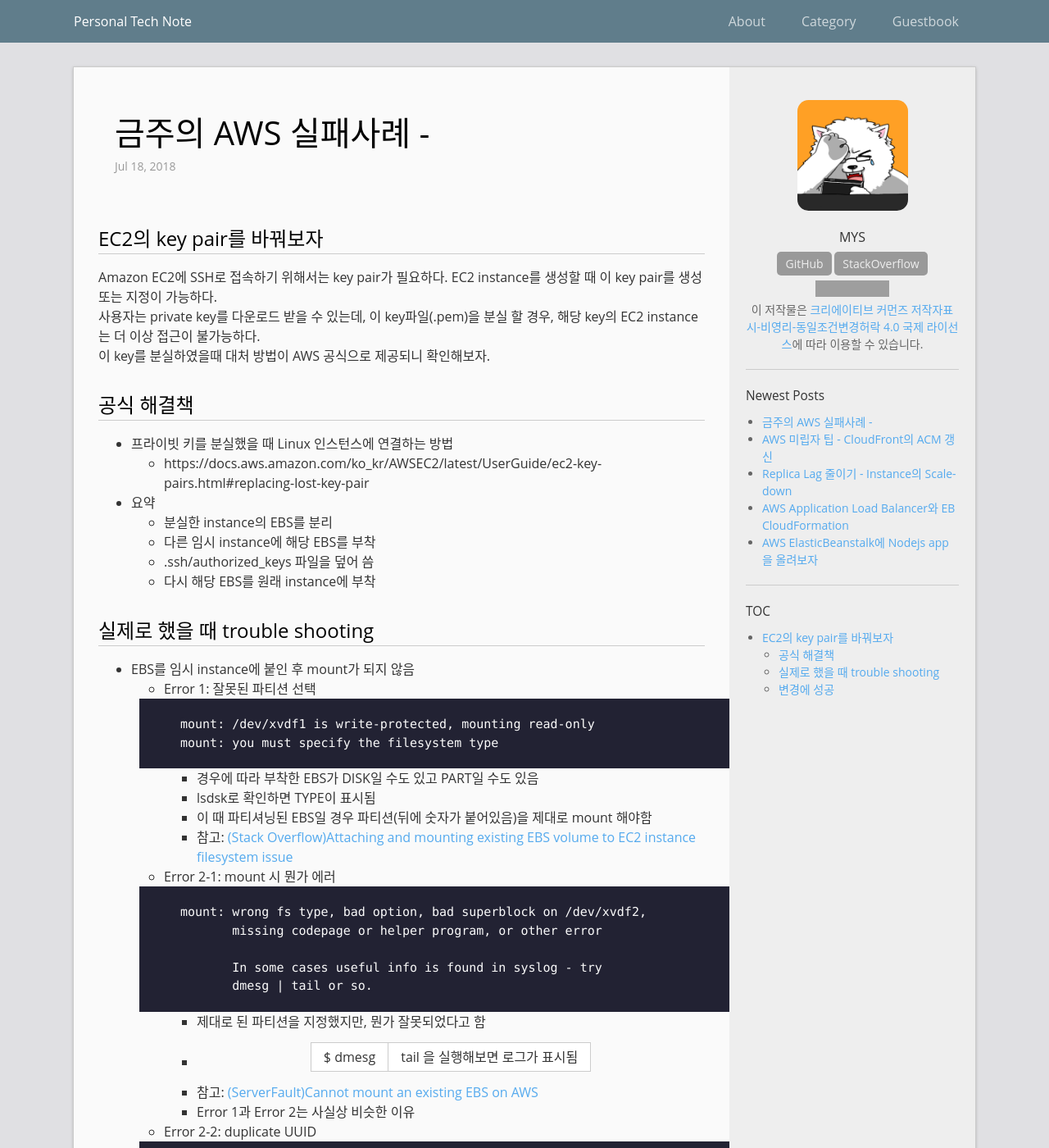
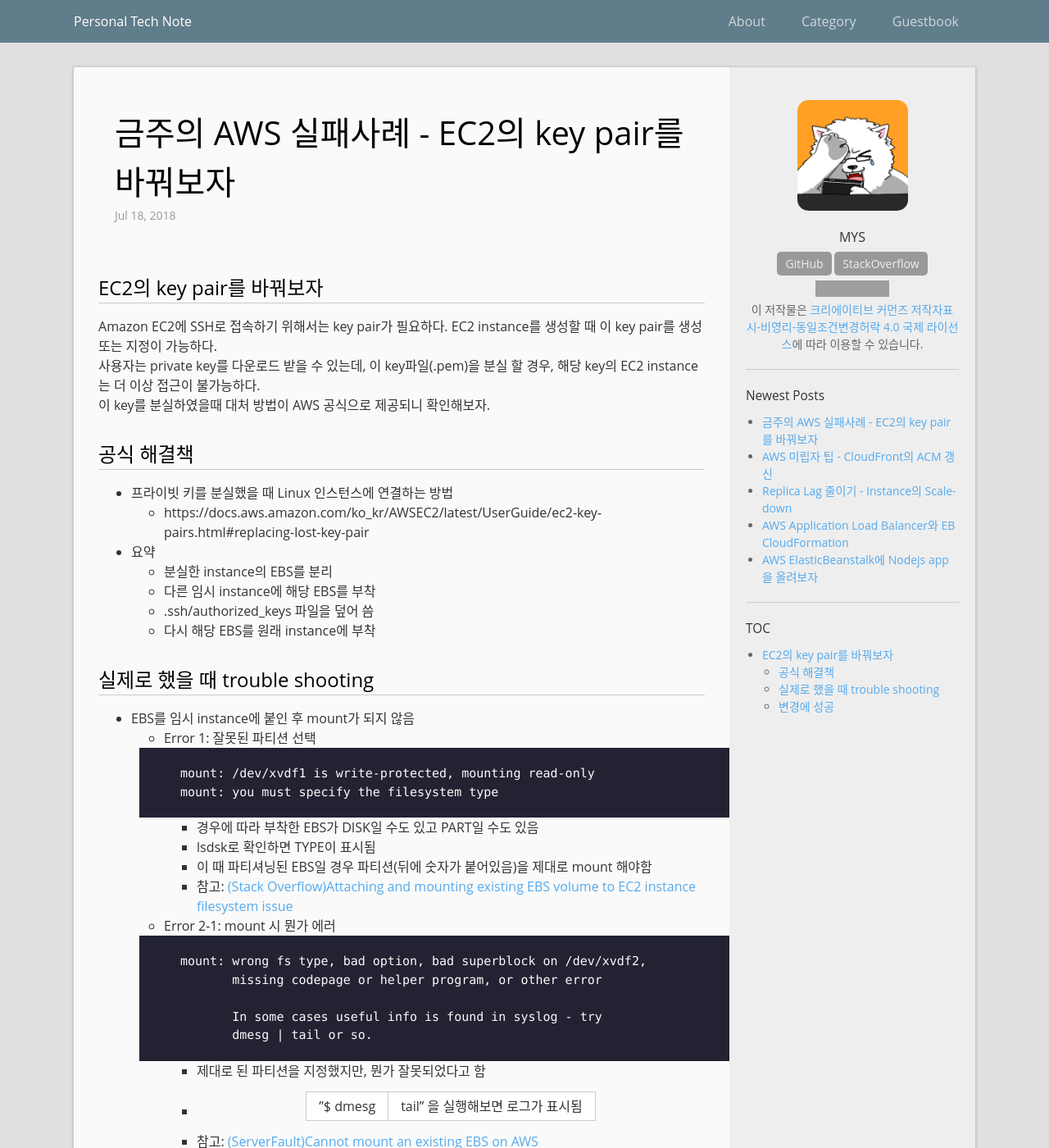
Before and after one commit to mystria/mystria.github.io, a Jekyll site: the page built from _posts/2019-07-18-fail-case-replace-key-pair-of-ec2.md, in a window 1280 px wide and 1400 px high. Shown: the whole window at 82% size. Built offline with Jekyll 4.4.1, drawn with Linux system fonts in a browser that asks for light colours; comment, search, counter and statistics services are not loaded; grey boxes are pictures that could not be loaded.

Commit message:
Fix title and typo in content

```diff
--- a/_posts/2019-07-18-fail-case-replace-key-pair-of-ec2.md
+++ b/_posts/2019-07-18-fail-case-replace-key-pair-of-ec2.md
@@ -1,6 +1,6 @@
 ---
 layout: post
-title:  "금주의 AWS 실패사례 - "
+title:  "금주의 AWS 실패사례 - EC2의 key pair를 바꿔보자"
 date:   2018-07-18 20:00:00 +0900
 categories: AWS EC2
 comments: true
@@ -39,7 +39,7 @@
              dmesg | tail or so.
     ~~~
       - 제대로 된 파티션을 지정했지만, 뭔가 잘못되었다고 함
-      - $ dmesg | tail 을 실행해보면 로그가 표시됨
+      - "$ dmesg | tail" 을 실행해보면 로그가 표시됨
       - 참고: [(ServerFault)Cannot mount an existing EBS on AWS](https://serverfault.com/questions/632905/cannot-mount-an-existing-ebs-on-aws)
       - Error 1과 Error 2는 사실상 비슷한 이유
     + Error 2-2: duplicate UUID
```
